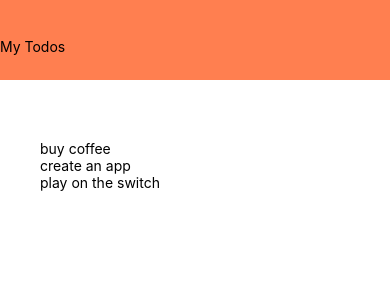
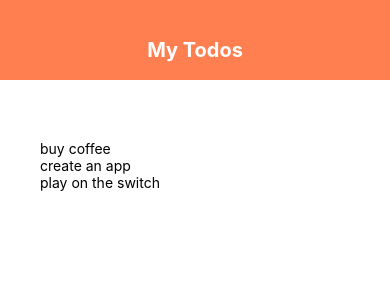
Before and after one commit to vinothsmart/reactnativetodoapp, a React Native app: screen / in a window 390 px wide. Shown: the top 300 px of the page. Built offline with nearby package versions, Linux system fonts and the light colour scheme.

Commit message:
header title styles added

```diff
--- a/components/header.js
+++ b/components/header.js
@@ -16,5 +16,11 @@ const styles = StyleSheet.create({
         height: 80,
         paddingTop:38,
         backgroundColor: 'coral'
+    },
+    title: {
+        textAlign: "center",
+        color: "#fff",
+        fontSize: 20,
+        fontWeight: "bold"
     }
 });
```
